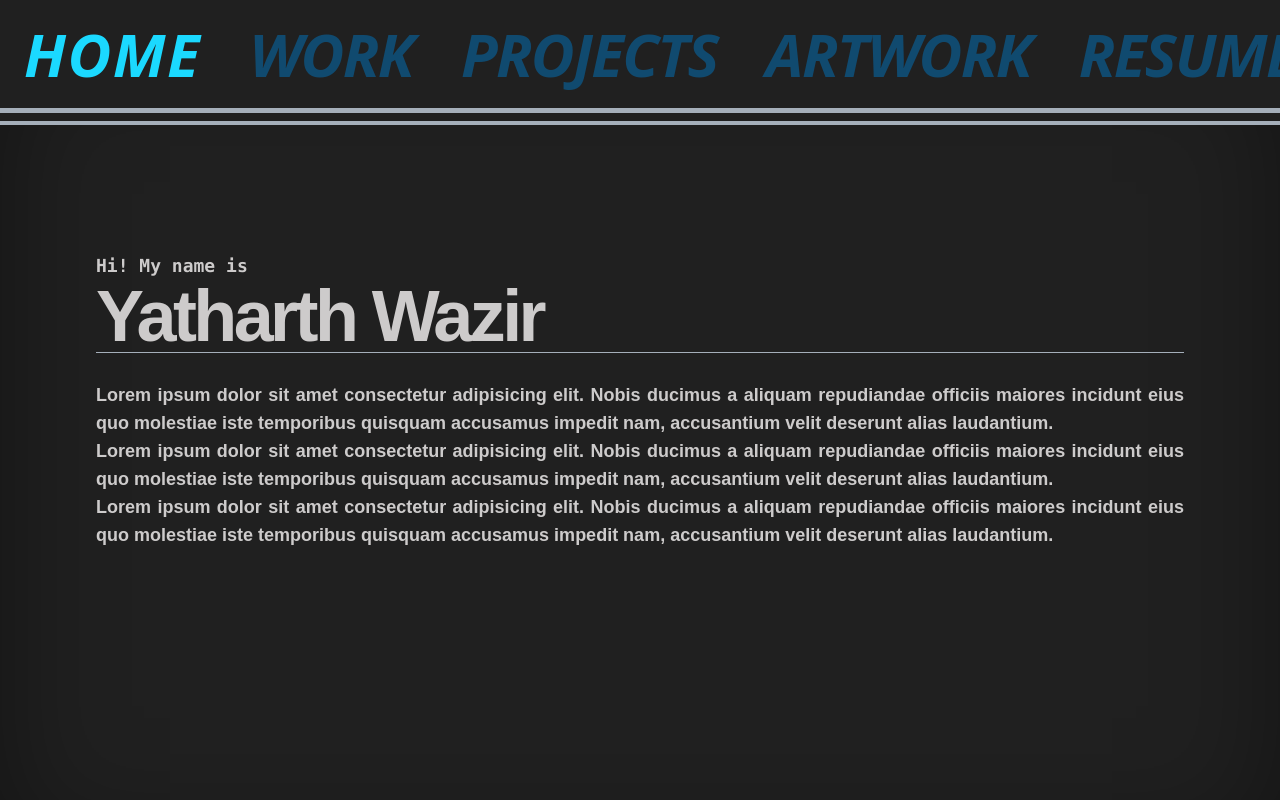
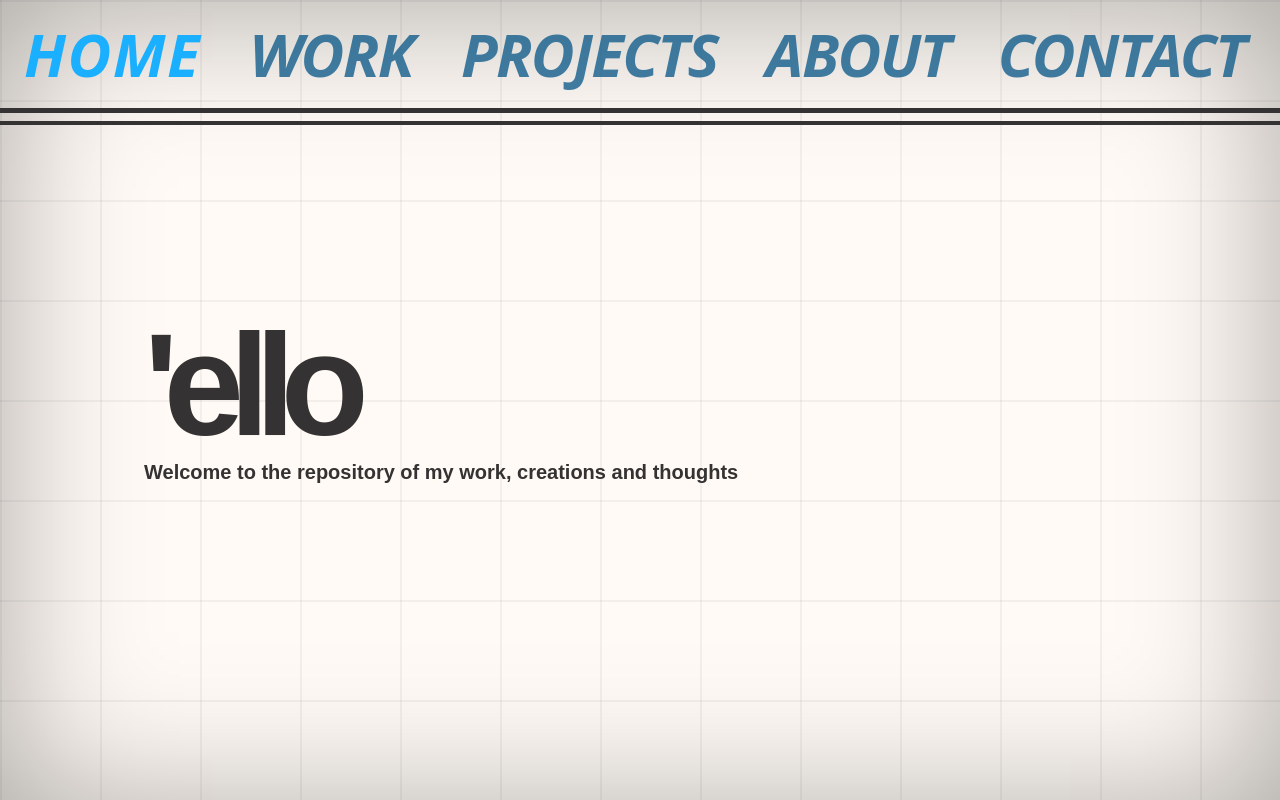
Before and after one commit to MellowMancer/mellowmancer, a React (Vite) app in the folder mello-project/: page / in a window 1280 px wide. Built offline with nearby package versions, Linux system fonts and the light colour scheme; a web font is replaced by a local one.

Commit message:
Cleaned UI, added grid to the background

```diff
--- a/mello-project/src/App.tsx
+++ b/mello-project/src/App.tsx
@@ -6,7 +6,7 @@ const App = () => {
   return (
     <>
     <div className="full-screen-div">
-      <TitleBar titlelist={["HOME", "WORK", "PROJECTS", "ARTWORK", "RESUME", "CONTACT", "DUMMY", "DUMMY", "DUMMY",]} />
+      <TitleBar titlelist={["HOME", "WORK", "PROJECTS", "ABOUT", "CONTACT", "ARTWORK", "DUMMY", "DUMMY", "DUMMY",]} />
     </div>
     </>
   );
--- a/mello-project/src/components/titlebar.tsx
+++ b/mello-project/src/components/titlebar.tsx
@@ -2,6 +2,8 @@ import { useRef, useEffect } from "react";
 import Home from "../pages/Home";
 import Projects from "../pages/Projects";
 import Work from "../pages/Work";
+import Contact from "../pages/Contact";
+import About from "../pages/About";
 import SectionContainer from "./section_container";
 
 export default function TitleBar({ titlelist }: { titlelist: string[] }) {
@@ -80,7 +82,7 @@ export default function TitleBar({ titlelist }: { titlelist: string[] }) {
 
   return (
     <>
-      <div className="w-full max-h-screen fixed top-0 z-50 bg-[color:var(--background-color)]">
+      <div className="w-full max-h-screen fixed top-0 z-50">
         <div
           ref={titleListRef}
           id="title-list"
@@ -108,8 +110,10 @@ export default function TitleBar({ titlelist }: { titlelist: string[] }) {
       </div>
       <div className="section-container overflow-y-scroll h-screen">
         <SectionContainer children={<Home />} id="home" />
-        <SectionContainer children={<Work />} id="work" />
+        {/* <SectionContainer children={<Work />} id="work" /> */}
         <SectionContainer children={<Projects />} id="projects" />
+        <SectionContainer children={<About />} id="about" />
+        <SectionContainer children={<Contact />} id="contact" />
       </div>
     </>
   );
--- a/mello-project/src/index.css
+++ b/mello-project/src/index.css
@@ -32,6 +32,7 @@ html{
   font-family: Inter, system-ui, Avenir, Helvetica, Arial, sans-serif;
   line-height: 1.5;
   font-weight: 400;
+  overflow-y: hidden;
 
   color-scheme: light dark;
   color: var(--text-color);
@@ -45,7 +46,7 @@ html{
 
   /* Light Mode */
   --background-color: #fffaf5;
-  --secondary-background-color: #767c83;
+  --secondary-background-color: #343232;
   --shadow-color: rgba(118, 124, 131, 0.4);
   --text-color: #343232;
   --secondary-text-color: #626262;
@@ -54,18 +55,21 @@ html{
   --accent-color: #1bafff;
   --card-background-color: #132240;
   --card-text-color: #fffaf5;
+  --grid-color: hsla(0, 0%, 13%, 0.05);
 
   /* Dark Mode */
-  --background-color: #202020;
+  /* --background-color: #202020;
   --text-color: #cdcbcb;
   --secondary-text-color: #999898;
-  --secondary-background-color: #a5afba;
+  --secondary-background-color: #fffaf5;
   --shadow-color: #5ad3d34c;
   --primary-color: #5ad3d3;
   --secondary-color: #0075be;
   --accent-color: #1bd9ff;
   --card-background-color: #0a94fe66;
   --card-text-color: #cdcbcbe7;
+  --grid-color: hsla(30, 100%, 98%, 0.05); */
+
 
 }
 
@@ -74,6 +78,8 @@ html{
   padding: 0;
   text-align: center;
   overflow-x: hidden;
+  overflow-y: hidden;
+
 }
 
 html {
@@ -93,17 +99,25 @@ body{
   min-width: 100%;
   height: 100%;
   width: 100%;
-  /* background: linear-gradient(to right, #0d1b24, #093a53); */
+  background:repeating-linear-gradient(90deg, var(--grid-color) 0, var(--grid-color) 1%, transparent 0, transparent 50%) 0% 0% / 3em 3em, repeating-linear-gradient(180deg, var(--grid-color) 0, var(--grid-color) 1%, transparent 0, transparent 50%) 0% 0% / 3em 3em var(--background-color);
+  opacity:1;
+  background-size: 200px 200px;
   display: flex;
   flex-grow: 1;
   z-index: -1;
-  overflow-y: none;
-  box-shadow: inset 0 50px 120px rgba(0,0,0,0.4);
+  overflow-y: hidden;
+  overflow-x: hidden;
+  /* box-shadow: inset 0 50px 100px rgb(0, 0, 0); */
 }
+
+.section-container{
+  box-shadow: inset 0 10px 150px rgba(0, 0, 0, 0.344);
+}
+
 
 .title {
   color: var(--secondary-color);
-  opacity: 50%;
+  opacity: 80%;
   transition: all 0.3s;
 }
 
@@ -169,3 +183,15 @@ body{
 .align-end{
   align-self: end;
 }
+
+.work-parent{
+  perspective: 1000px;
+  perspective-origin: center;
+}
+
+.work-container{
+  width: 100%;
+  transform-origin: left;
+  transform: rotateY(25deg);
+  transition: all 0.15s;
+}
--- a/mello-project/src/lib/projects.json
+++ b/mello-project/src/lib/projects.json
@@ -1,4 +1,13 @@
 [
+    {
+        "title": "'ello",
+        "tag": "The Portfolio",
+        "technologies": ["ReactTS", "Pure Creative Juice"],
+        "accomplishment": "Hey you are on this project right now, talk about recursion",
+        "description": "This is a web development project",
+        "image_path": "/assets/images/project-one.png"
+
+    },
     {
         "title": "Woosh",
         "tag": "The Smart Car Parking System",
--- /dev/null
+++ b/mello-project/src/pages/About.tsx
@@ -0,0 +1,31 @@
+
+function About() {
+    return (
+        <div style={{ padding: '20px', fontFamily: 'Arial, sans-serif' }}>
+            <h1>About Me</h1>
+            <section>
+                <h2>Introduction</h2>
+                <p>
+                    Hello! My name is [Your Name]. I am a [Your Job Title] with a passion for [Your Passion].
+                </p>
+            </section>
+            <section>
+                <h2>Skillset</h2>
+                <ul>
+                    <li>Skill 1</li>
+                    <li>Skill 2</li>
+                    <li>Skill 3</li>
+                    <li>Skill 4</li>
+                </ul>
+            </section>
+            <section>
+                <h2>Resume</h2>
+                <p>
+                    You can view my resume <a href="[Link to your resume]" target="_blank" rel="noopener noreferrer">here</a>.
+                </p>
+            </section>
+        </div>
+    );
+};
+
+export default About;
--- /dev/null
+++ b/mello-project/src/pages/Contact.tsx
@@ -0,0 +1,32 @@
+function Contact() {
+    return (
+        <div className='w-full flex justify-center items-center'>
+            <div className=' w-1/2'>
+            <form>
+                <div>
+                    <label htmlFor="name">Name:</label>
+                    <input type="text" id="name" name="name" required />
+                </div>
+                <div>
+                    <label htmlFor="email">Email:</label>
+                    <input type="email" id="email" name="email" required />
+                </div>
+                <div>
+                    <label htmlFor="message">Message:</label>
+                    <textarea id="message" name="message" required></textarea>
+                </div>
+                <button type="submit">Submit</button>
+            </form>
+            </div>
+            <div className='flex flex-col text-start w-1/2 p-16'>
+            <h1 className="text-4xl font-sofia">Contact Me</h1>
+            <p>Feel free to reach out to me with any questions or comments you may have!
+                I will do my best to respond to you as soon as possible.
+            </p>
+            </div>
+
+        </div>
+    );
+};
+
+export default Contact;
--- a/mello-project/src/pages/Home.tsx
+++ b/mello-project/src/pages/Home.tsx
@@ -5,35 +5,16 @@ import "../assets/back.svg";
 
 function Home() {
   return (
-    <div className="px-8 md:px-12 lg:px-16 xl:px-24 w-full overflow-y-hidden">
-      <div className="text-start ml-auto mr-4 text-sm sm:text-lg font-mono font-semibold text-[color:var(--text-color)]">
-        Hi! My name is
-      </div>
-      <div className="flex-column justify-center content-start text-start ml-auto mr-4 text-4xl md:text-7xl font-bold font-sofia -tracking-[.05em] text-[color:var(--text-color)]">
-        <span className="hover:[color:var(--primary-color)] duration-300">
-          Yatharth Wazir
-        </span>
-      </div>
-      <div className="w-full border-[color:var(--secondary-background-color)] border-t-[1px] pt-4 md:pt-5 lg:pt-6 xl:pt-7">
-        <div className="w-full flex-column justify-center content-start mr-4 text-sm sm:text-lg font-sofia font-semibold text-[color:var(--text-color)] text-justify">
-          Lorem ipsum dolor sit amet consectetur adipisicing elit. Nobis ducimus
-          a aliquam repudiandae officiis maiores incidunt eius quo molestiae
-          iste temporibus quisquam accusamus impedit nam, accusantium velit
-          deserunt alias laudantium.
+    <div className="home flex px-12 md:px-16 lg:px-24 xl:px-36 2xl:px-44 h-full w-full overflow-y-hidden">
+      <div className="flex flex-col justify-center font-bold font-sofia text-[var(--text-color)]">
+        <div className="text-start text-6xl sm:text-[4.5rem] md:text-[6.5rem] lg:text-[8rem] xl:text-[9rem] 2xl:text-[12rem] -tracking-[.1em] font-sofia font-semibold">
+         'ello
         </div>
-        <div className="w-full flex-column justify-center content-start mr-4 text-sm sm:text-lg font-sofia font-semibold text-[color:var(--text-color)] text-justify">
-          Lorem ipsum dolor sit amet consectetur adipisicing elit. Nobis ducimus
-          a aliquam repudiandae officiis maiores incidunt eius quo molestiae
-          iste temporibus quisquam accusamus impedit nam, accusantium velit
-          deserunt alias laudantium.
-        </div>
-        <div className="w-full flex-column justify-center content-start mr-4 text-sm sm:text-lg font-sofia font-semibold text-[color:var(--text-color)] text-justify">
-          Lorem ipsum dolor sit amet consectetur adipisicing elit. Nobis ducimus
-          a aliquam repudiandae officiis maiores incidunt eius quo molestiae
-          iste temporibus quisquam accusamus impedit nam, accusantium velit
-          deserunt alias laudantium.
+        <div className="text-start w-full flex-column justify-center content-start mr-4 text-sm sm:text-xl font-sofia font-semibold">
+          Welcome to the repository of my work, creations and thoughts
         </div>
       </div>
+
     </div>
   );
 }
--- a/mello-project/src/pages/Projects.tsx
+++ b/mello-project/src/pages/Projects.tsx
@@ -46,7 +46,7 @@ function Projects() {
       <div className="px-8 lg:px-16 grid grid-cols-12 items-end">
         <div className="row-span-full col-start-1 col-span-12 md:col-start-1 md:col-span-8 self-center z-10 align-center">
           <div className="list-parent-parent w-full mt-8 md:mt-4 md:w-full h-full justify-between">
-            <ul className="list-parent flex-column h-1/4 px-12 py-12 md:pl-12 md:pr-32 md:py-14 lg:pl-16 lg:py-16 justify-center content-start text-start mr-auto sm:leading-[5.5rem] md:leading-[6rem] lg:leading-[7rem] xl:leading-[8.5rem] 2xl:leading-[9.5rem] text-[4rem] md:text-[5rem] lg:text-[6rem] xl:text-[8rem] 2xl:text-[9rem] min-w-[30rem] overflow-y-scroll max-h-[80vh] border-b-2 border-t-2 border-[color: var(--secondary-background-color)]">
+            <ul className="list-parent flex-column h-1/4 px-12 py-12 md:pl-12 md:pr-32 md:py-14 lg:pl-16 lg:py-16 justify-center content-start text-start mr-auto sm:leading-[5.5rem] md:leading-[6rem] lg:leading-[7rem] xl:leading-[8.5rem] 2xl:leading-[9.5rem] text-[4rem] md:text-[5rem] lg:text-[6rem] xl:text-[8rem] 2xl:text-[9rem] min-w-[30rem] overflow-y-scroll max-h-[80vh] border-b-2 border-t-2 border-[color: var(--shadow-color)]">
               {item_list(handleHover)}
             </ul>
           </div>
@@ -81,7 +81,7 @@ function Projects() {
               <>
               <div></div>
               <div className="w-full text-right p-8 md:text-2xl lg:text-3xl xl:text-3xl font-bold">
-                Hover over a project to see the details
+                Hover over to see a preview, or click to view more details
               </div>
               </>
             )}
```
Also changed, not shown: mello-project/src/lib/work.json (+21 -2 lines), mello-project/src/pages/Work.tsx (+18 -10 lines).
